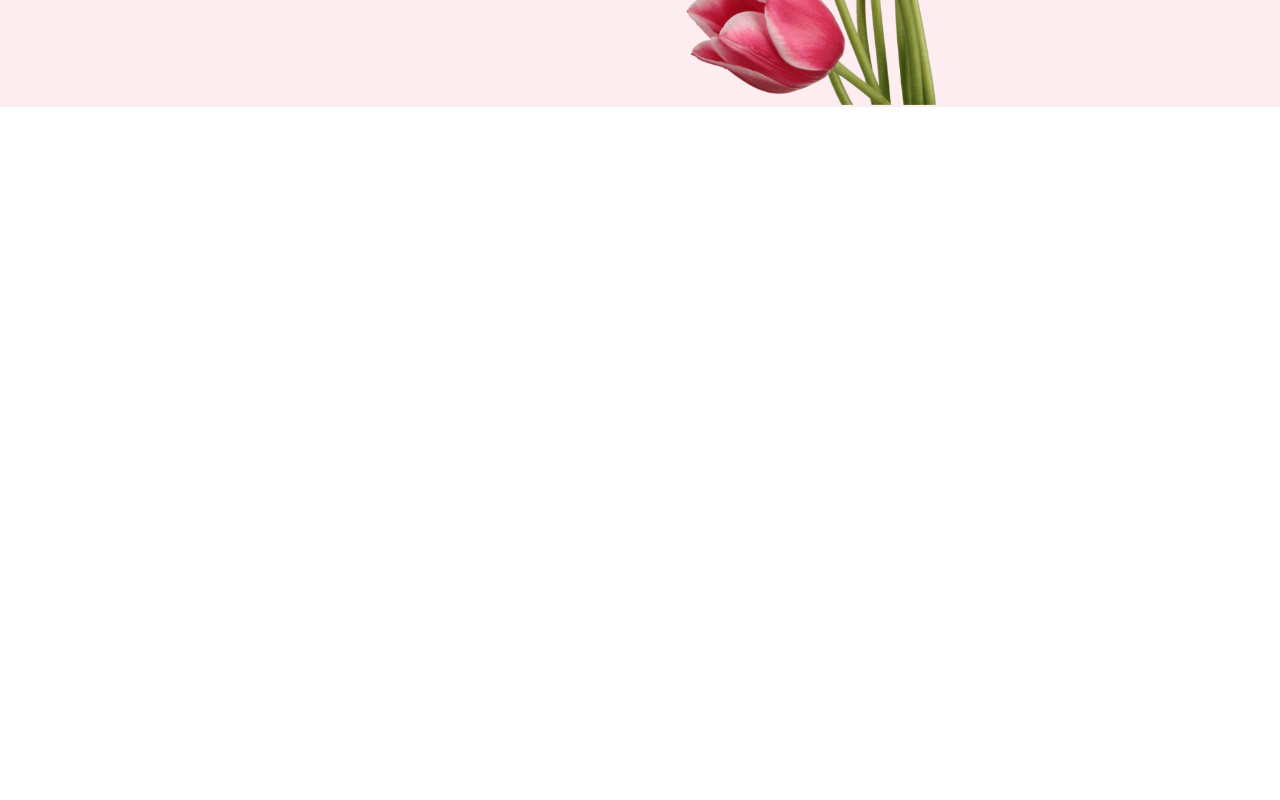
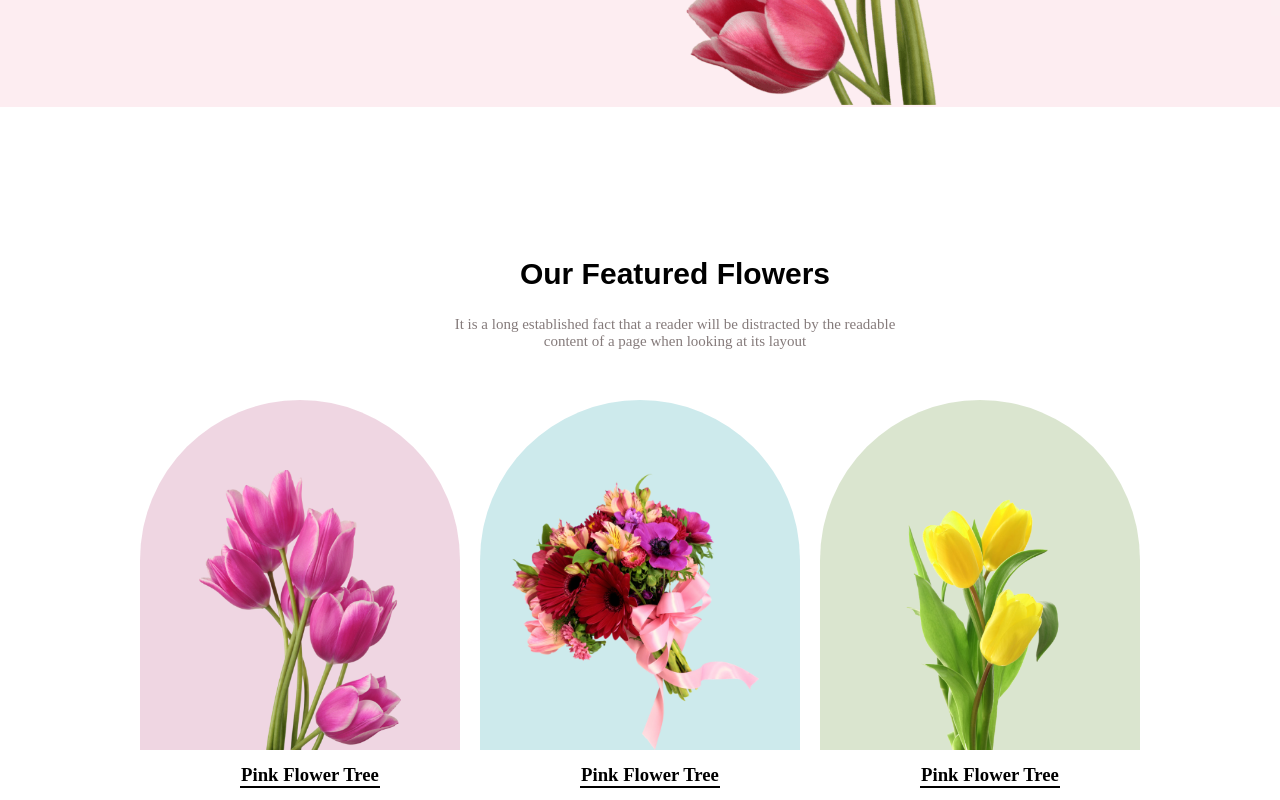
Before and after one commit to smitasharma9804/Assignment-1, a plain HTML site: page index.html in a window 1280 px wide. Shown: the part 493-1293 px from the top of the page. Before the commit the page ends 800 px from the top, so only its background shows below. Drawn offline with Linux system fonts and the light colour scheme.

Commit message:
added Bonus section of my assignment-1

```diff
--- a/index.html
+++ b/index.html
@@ -35,6 +35,36 @@
             </div>
         </section>
     </header>
+    <!-- Bonus section -->
+    <section class="bonus-section">
+        <div class="bonus-section-div-1">
+            <h1 class="bonus-section-heading">Our Featured Flowers</h1>
+            <p class="bonus-section-paragraph">It is a long established fact that a reader will be distracted by the
+                readable
+                content of a page when looking at its layout</p>
+        </div>
+
+        <div class="bonus-section-img-div">
+            <div class="img-1-div">
+                <img class="img-1" src="images/pngwing 6.png" alt="pngwing-6">
+                <h3>Pink Flower Tree</h3>
+            </div>
+
+            <div class="img-2-div">
+                <img class="img-2" src="images/pngwing 5.png" alt="pngwing-5">
+                <h3>Pink Flower Tree</h3>
+            </div>
+
+            <div class="img-3-div">
+                <img class="img-3" src="images/pngwing 7.png" alt="pngwing-7">
+                <h3>Pink Flower Tree</h3>
+            </div>
+
+        </div>
+    </section>
+
+
+
 
 </body>
 
--- a/style.css
+++ b/style.css
@@ -3,7 +3,7 @@
     padding: 0;
 }
 
-
+/* header-section-style */
 .header-section-parents-div {
     display: flex;
     background-color: rgba(229, 84, 115, 0.103);
@@ -49,3 +49,74 @@
     margin-right: 200px;
     margin-bottom: -30px;
 }
+
+/* bonus section style */
+.bonus-section {
+    text-align: center;
+    margin-top: 150px;
+    margin-bottom: 50px;
+}
+
+.bonus-section-div-1 {
+    width: 450px;
+    margin-left: 450px;
+}
+
+.bonus-section-heading {
+    font-family: sans-serif;
+    font-size: 30px;
+    margin-bottom: 25px;
+}
+
+.bonus-section-paragraph {
+    font-size: 15px;
+    color: rgb(133, 123, 123);
+    margin-bottom: 50px;
+
+}
+
+.bonus-section-img-div {
+    display: flex;
+    justify-content: center;
+    align-items: center;
+
+}
+
+.bonus-section-img-div img {
+    height: 280px;
+    margin-top: 70px;
+
+}
+
+.bonus-section-img-div .img-1-div {
+
+    background-color: #a721622f;
+    height: 350px;
+    width: 320px;
+    border-radius: 700px 700px 0px 0px;
+
+}
+
+.bonus-section-img-div .img-2-div {
+    background-color: #0598a033;
+    height: 350px;
+    width: 320px;
+    border-radius: 700px 700px 0px 0px;
+    margin-left: 20px;
+}
+
+.bonus-section-img-div .img-3-div {
+    background-color: #477d1133;
+    height: 350px;
+    width: 320px;
+    border-radius: 700px 700px 0px 0px;
+    margin-left: 20px;
+}
+
+.bonus-section-img-div h3 {
+    border-bottom: 2px solid black;
+    margin-top: 10px;
+    width: 140px;
+    margin-left: 100px;
+
+}
```
